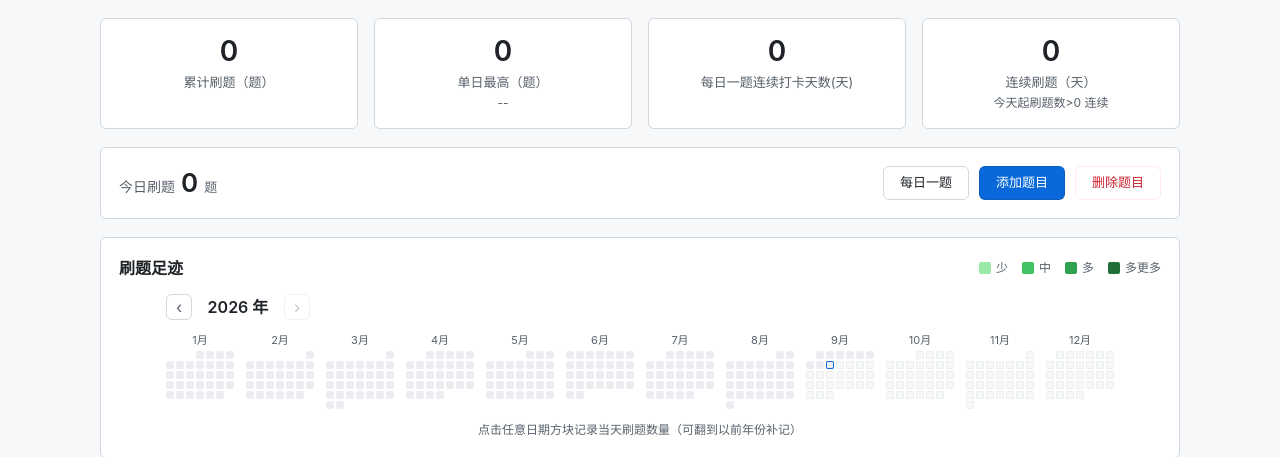
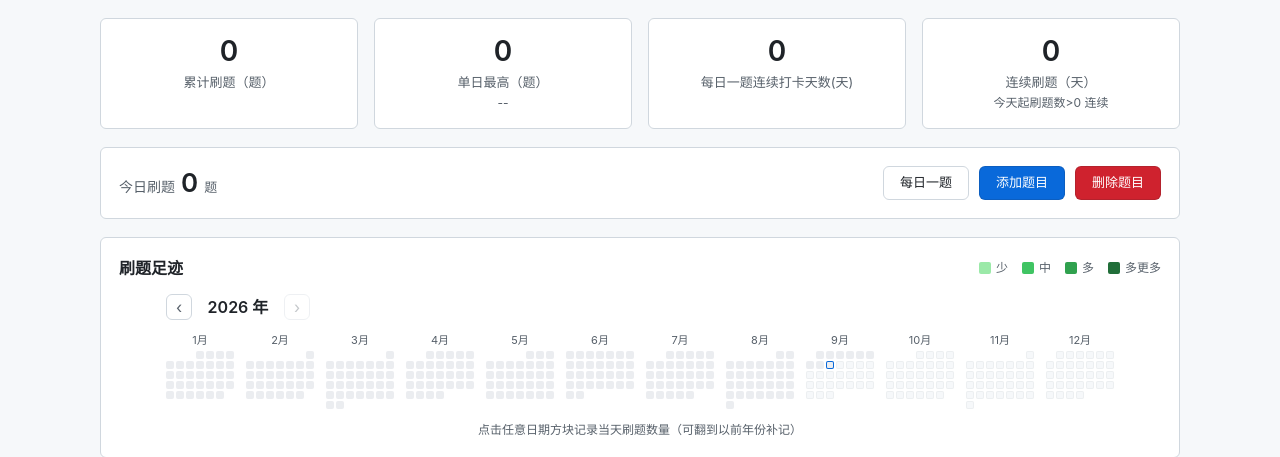
Before and after one commit to WithRain0119/CodeAgenda, a Flask app: page / in a window 1280 px wide. Shown: the part 60-517 px from the top of the page. Run offline with Flask 3, Linux system fonts and the light colour scheme; data that the repository does not hold is empty.

Commit message:
update delete problem button style
美化了一下删除题目按钮

```diff
--- a/static/style.css
+++ b/static/style.css
@@ -95,11 +95,12 @@ h1.page-title {
 #btn-count-plus:hover { background: #0b74e5; }
 
 #btn-count-delete {
-  color: #cf222e;
-  border-color: #ffebe9;
-  background: #fff;
+  color: #fff;
+  border-color: rgba(31, 35, 40, 0.15);
+  background: #cf222e;
 }
-#btn-count-delete:hover { border-color: #cf222e; background: #fff5f5; }
+#btn-count-delete:hover { background: #a40e26; }
+#btn-count-delete:active { background: #82071e; }
 
 #btn-daily-toggle.on {
   background: #1a7f37;
--- a/templates/index.html
+++ b/templates/index.html
@@ -4,7 +4,7 @@
   <meta charset="utf-8">
   <meta name="viewport" content="width=device-width, initial-scale=1">
   <title>牛客刷题日程</title>
-  <link rel="stylesheet" href="/static/style.css?v=20260909-submission-crud-v3">
+  <link rel="stylesheet" href="/static/style.css?v=20260909-delete-button-v4">
 </head>
 <body>
   <div class="page">
```
